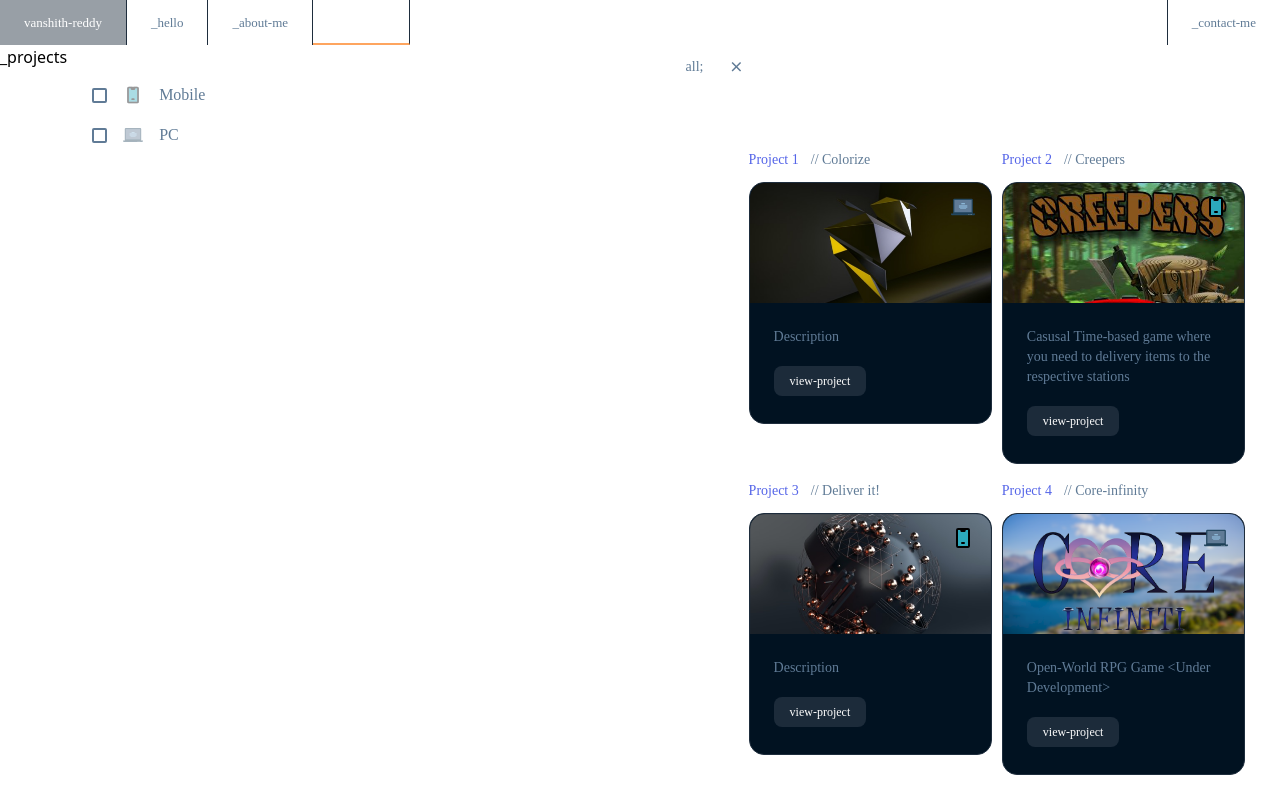
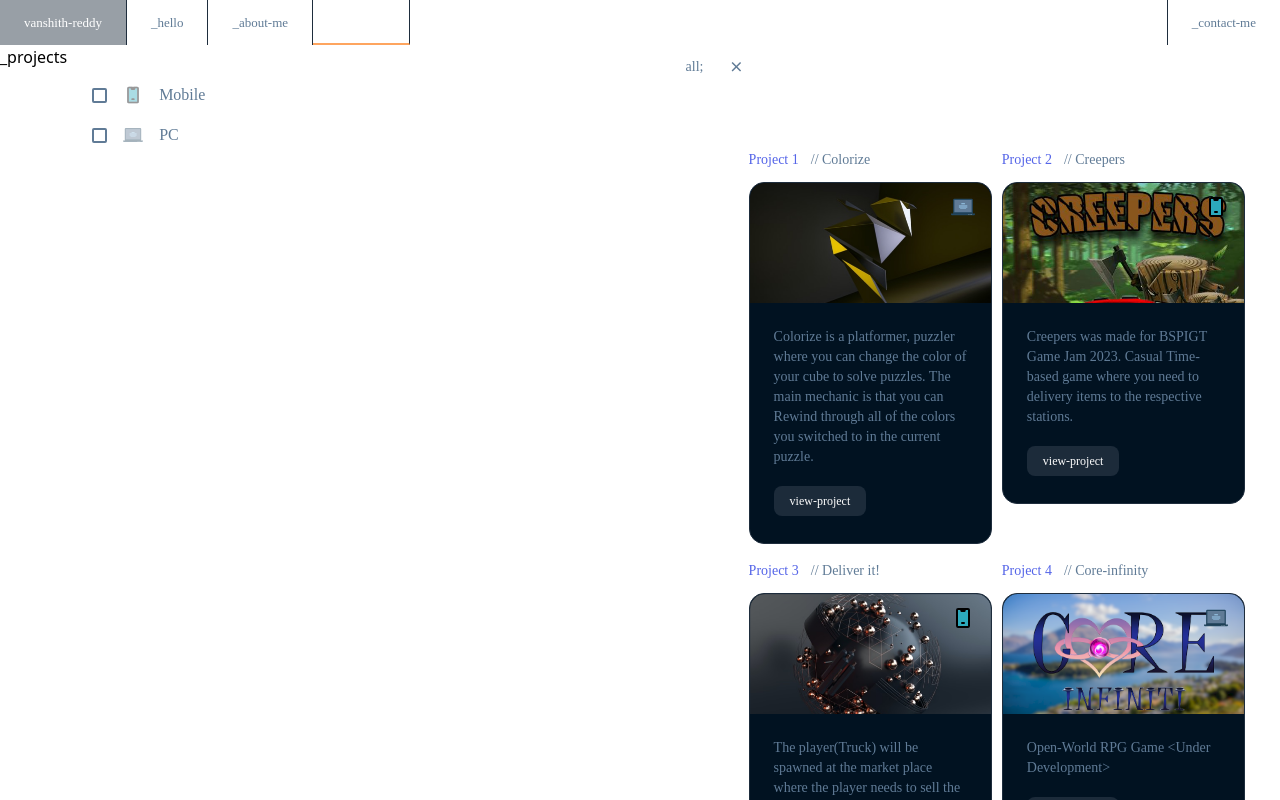
Before and after one commit to ggboi00/my-portfolio, a Nuxt app: page /projects in a window 1280 px wide. Shown: the top 800 px of the page. Built offline with nearby package versions, Linux system fonts and the light colour scheme; what @highlightjs/vue-plugin would draw is missing.

Commit message:
Resume update

```diff
--- a/developer.json
+++ b/developer.json
@@ -76,8 +76,8 @@
             },
             "resume": {
                 "title": "Resume",
-                "url": "http://surl.li/",
-                "user": "jktjc"
+                "url": "https://rb.gy/",
+                "user": "dov8e"
 
             },
             "linkedin": {
@@ -112,21 +112,21 @@
     "projects": {
         "1": {
             "title": "Colorize",
-            "description": "Description",
+            "description": "Colorize is a platformer, puzzler where you can change the color of your cube to solve puzzles. The main mechanic is that you can Rewind through all of the colors you switched to in the current puzzle.",
             "img": "/images/projects/ui-animations2.png",
             "tech": ["PC"],
             "url": "https://www.csscodelab.com/vue-animate-css-ball-bouncing-example/"
         },
         "2": {
             "title": "Creepers",
-            "description": "Casusal Time-based game where you need to delivery items to the respective stations",
+            "description": "Creepers was made for BSPIGT Game Jam 2023. Casual Time-based game where you need to delivery items to the respective stations.",
             "img": "/images/projects/ai-resources.png",
             "tech": ["Mobile"],
             "url": "https://github.com/"
         },
         "3": {
             "title": "Deliver it!",
-            "description": "Description",
+            "description": "The player(Truck) will be spawned at the market place where the player needs to sell the products displayed on the each customer and earn coins.",
             "img": "/images/projects/worldmap.png",
             "tech": ["Mobile"],
             "url": "https://github.com/"
--- a/pages/projects.vue
+++ b/pages/projects.vue
@@ -119,7 +119,7 @@
 }
 
 #projects-case {
-  /* padding: 100px; */
+  padding: 100px;
 }
 
 #project {
```
